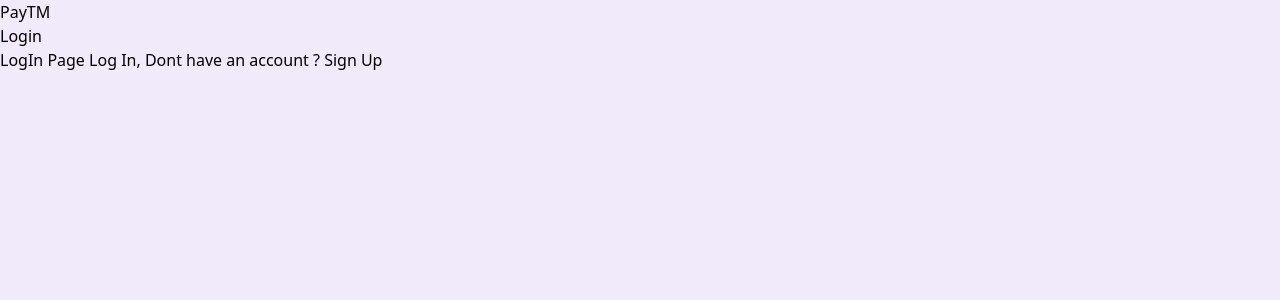
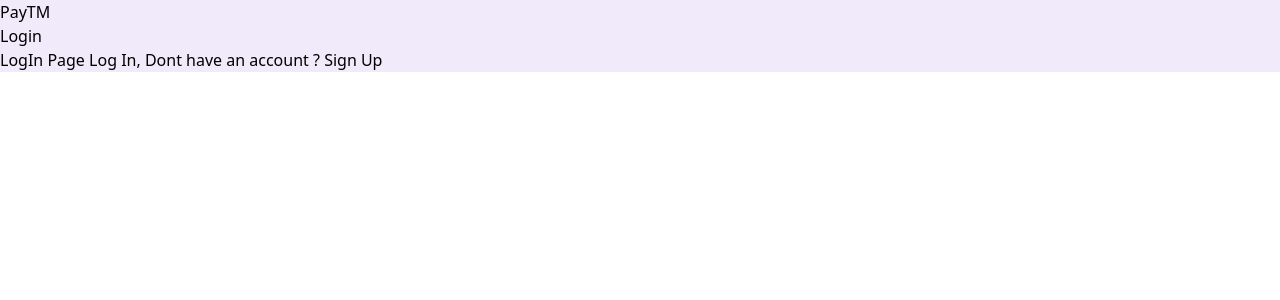
Before and after one commit to Abhijeet1710/PayTm-UI, a React (Vite) app: page / in a window 1280 px wide. Shown: the top 300 px of the page. Built offline with nearby package versions, Linux system fonts and the light colour scheme.

Commit message:
Working Routing

```diff
--- a/src/App.css
+++ b/src/App.css
@@ -1,7 +1,7 @@
 .mainBg {
     background-color: #F1EAFA;
-    width: 100VX;
-    height: 100VH;
+    width: 100%;
+    height: 100%;
 }
 
 :root {
--- a/src/App.tsx
+++ b/src/App.tsx
@@ -1,5 +1,5 @@
 import './App.css'
-import { Outlet } from "react-router-dom";
+import { Outlet, useNavigate } from "react-router-dom";
 import { AppbarClient } from './components/common/AppbarClient';
 import { SidebarItem } from './components/common/SidebarItem';
 import { HomeIcon, P2PTransferIcon, TransferIcon, TransactionsIcon } from './assets';
@@ -7,18 +7,21 @@
 import { useState } from 'react';
 
 function App() {
+  const navigate = useNavigate()
   const isLoggedInUser = localStorage.getItem("PayTm_UserDetails") == "true";
   const [isLoggedIn, setIsLoggedIn] = useState(isLoggedInUser)
 
   function setLoggedInTrue () {
     alert("Setting Logged In True")
     localStorage.setItem("PayTm_UserDetails", "true")
+    navigate("/home")
     setIsLoggedIn(true)
   }
 
   function setLoggedInFalse () {
     alert("Setting Logged In False")
     localStorage.setItem("PayTm_UserDetails", "false")
+    navigate("/")
     setIsLoggedIn(false)
   }
 
--- a/src/components/common/Appbar.tsx
+++ b/src/components/common/Appbar.tsx
@@ -1,3 +1,4 @@
+import { useNavigate } from "react-router";
 import { UserIcon } from "../../assets";
 import { Button } from "./button";
 
@@ -16,6 +17,9 @@
     onSignin,
     onSignout
 }: AppbarProps) => {
+
+    const navigate = useNavigate()
+
     return <div className="py-3 flex justify-between border-b px-4 border-slate-300">
         <div className="text-lg flex flex-col justify-center">
             PayTM
@@ -25,7 +29,7 @@
             <Button onClick={user ? onSignout : onSignin}>{user ? "Logout" : "Login"}</Button>
 
             {user &&
-                <div className="ml-4 flex flex-col md:mr-4 cursor-pointer text-[#6a51a6] " onClick={() => { }}>
+                <div className="ml-4 flex flex-col md:mr-4 cursor-pointer text-[#6a51a6] " onClick={() => { navigate("/home") }}>
                     <span className="text-gray-800 mx-auto"><UserIcon /></span>
                     <p className="text-xs -mt-1">{`${user.name}`}</p>
                 </div>
```
